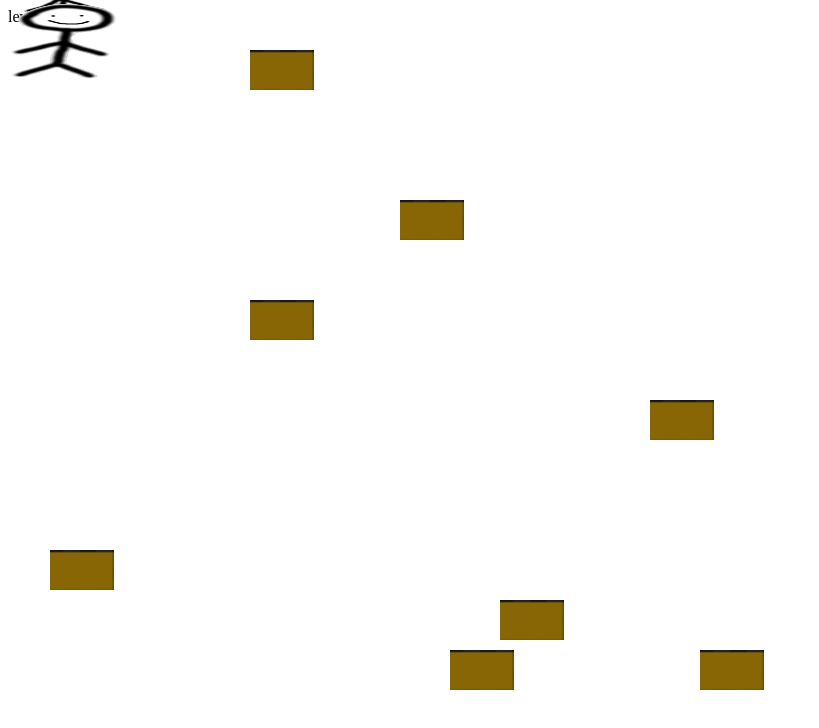
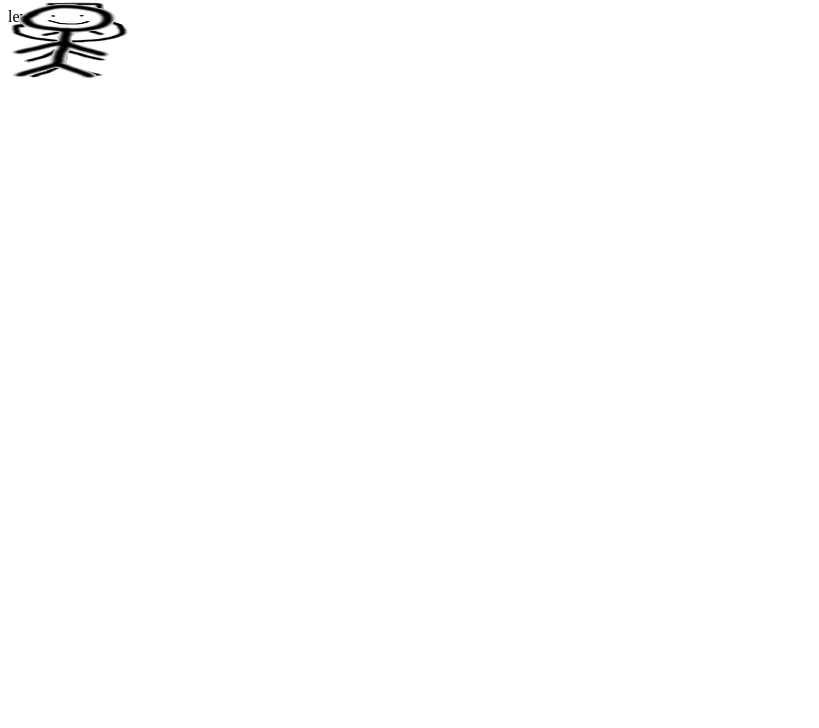
Before and after one commit to NickieUwU/DungeonSlayer, a React (Vite) app in the folder DungeonSlayer/: page /Game in a window 1280 px wide. Shown: the top 728 px of the page, without its empty margins (0-819 px from the left). Built offline with nearby package versions, Linux system fonts and the light colour scheme.

Commit message:
Making blocks limited to kills

```diff
--- a/DungeonSlayer/src/Game/Game.jsx
+++ b/DungeonSlayer/src/Game/Game.jsx
@@ -14,7 +14,7 @@ function Game() {
     const [playerState, setPlayerState] = useState(PlayerImage);
 
     useEffect(() => {
-        const newBlocks = Array.from({ length: 8 }, () => ({
+        const newBlocks = Array.from({ length: kills }, () => ({
             x: Math.floor(Math.random() * 15),
             y: Math.floor(Math.random() * 15)
         }));
```
